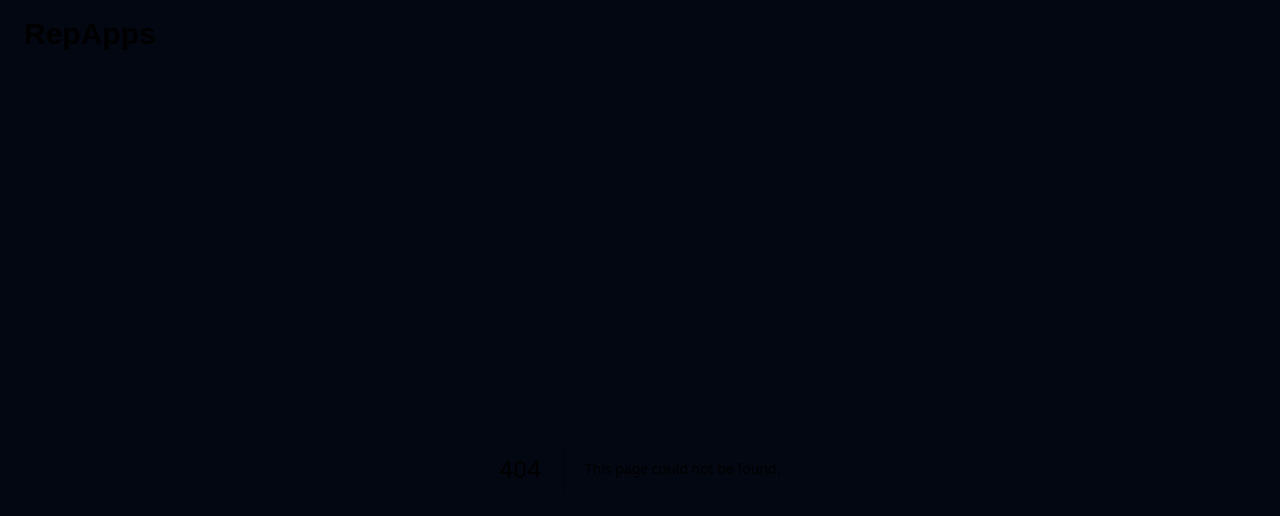
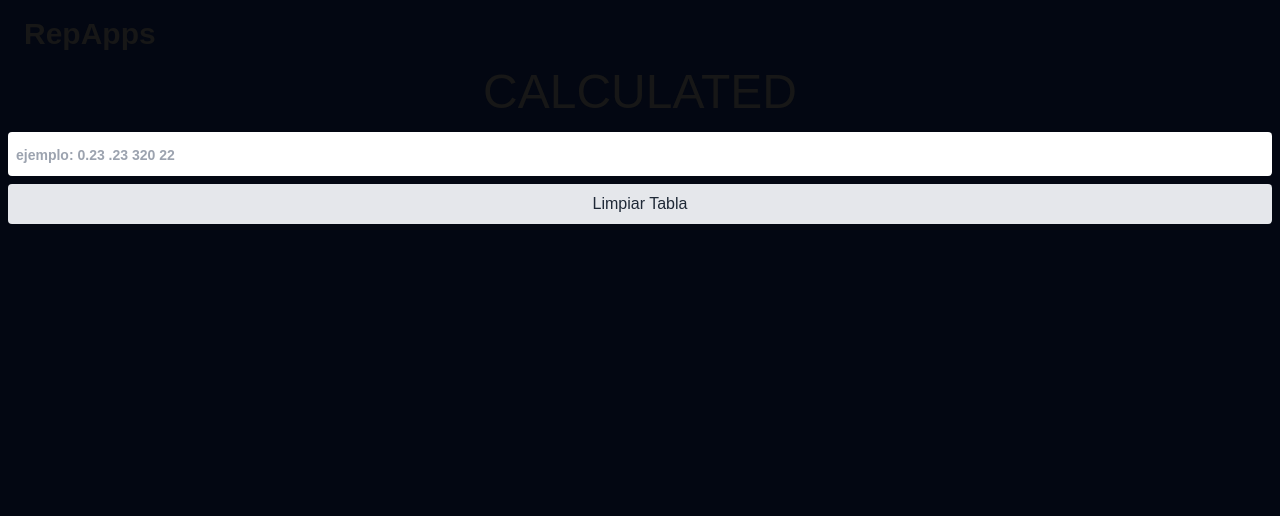
Before and after one commit to martin0590/repapps, a Next.js app: page /calculated in a window 1280 px wide. Before the commit this address had no page. Shown: the top 516 px of the page. Built offline with nearby package versions, Linux system fonts and the light colour scheme.

Commit message:
added - calculated app beta

```diff
--- /dev/null
+++ b/app/calculated/page.tsx
@@ -0,0 +1,113 @@
+"use client";
+import React, { useState } from "react";
+
+const Calculated = () => {
+  const [inputs, setInputs] = useState("");
+  const [error, setError] = useState("")
+  const [total, setTotal] = useState<{ total: number; numbers: string[], repeated?: {[number: string]: number} }>({
+    total: 0,
+    numbers: [],
+  })
+
+  const handleInput = (e: React.KeyboardEvent) => {
+    if(e.key === "Enter"){
+      if(inputs.trim().includes(" ")){
+        const numbersArr = inputs.split(" ").filter(num => num !== '');
+        const numbersArrTotal = numbersArr.reduce((a, b) => Number(a) + Number(b), 0);
+        const sumTotal = String(total.total + numbersArrTotal)
+        if(isNaN(Number(sumTotal))) {
+          setError("Uno o mas numeros estan mal")
+          return
+        }
+
+
+        setTotal({
+          total: Number(sumTotal),
+          numbers: [...total.numbers, ...numbersArr]
+        })
+      }else{
+        const sumTotal = Number(inputs) + total.total
+        if(isNaN(Number(sumTotal))) {
+          setError("Uno o mas numeros estan mal")
+          return
+        }
+        setTotal({
+          total: sumTotal,
+          numbers: [...total.numbers, inputs]
+        })
+      }
+      setError("")
+      setInputs("")
+    }
+
+  }
+
+  const handleClearTable = () => {
+    setTotal({
+      total: 0,
+      numbers: []
+    })
+  }
+
+  return (
+    <div className="flex flex-col gap-4 justify-center items-center px-2">
+      <h1 className="text-5xl uppercase">calculated</h1>
+      <section className="w-full flex flex-col gap-2">
+        <input
+          className="text-gray-800 rounded p-2 w-full text-lg font-semibold placeholder:text-sm"
+          placeholder="ejemplo: 0.23 .23 320 22"
+          value={inputs}
+          onChange={(e) => setInputs(e.target.value)}
+          type="text"
+          onKeyDown={(e) => handleInput(e)}
+        />
+        {error && <p className="text-red-500 pt-2">{error}</p> }
+
+        <div className="w-full self-center">
+          <button className="w-full bg-gray-200 hover:bg-gray-500 hover:text-gray-100 p-2 text-gray-800 rounded" onClick={handleClearTable}>Limpiar Tabla</button>
+        </div>
+      </section>
+
+
+
+      {total.numbers.length > 0 && (
+
+        <table className="table-auto border w-full text-gray-100">
+          <thead className="border">
+            <tr className="">
+              <th className="">Identificador</th>
+              <th className="">Número</th>
+              <th className="">Repetido</th>
+            </tr>
+          </thead>
+
+          <tbody className="">
+
+            {total.numbers && total.numbers.map((num, idx) => (
+              <tr key={idx}>
+                <td>
+                  <input className="w-full text-gray-100 text-center hover:bg-gray-500 cursor-pointer bg-gray-950 placeholder:text-center outline-none" name="identifier" id="identifier" placeholder="--" />
+                </td>
+                <td className="text-center text-gray-100">{num}</td>
+              </tr>
+            ))}
+
+          </tbody>
+
+          <tfoot className="border-t-[1px]">
+            <tr className="">
+              <th  >
+                TOTAL:
+              </th>
+              <th className="text-center  py-2">{total.total}</th>
+            </tr>
+          </tfoot>
+        </table>
+      )
+
+      }
+    </div>
+  );
+};
+
+export default Calculated;
--- a/components/AppCard.tsx
+++ b/components/AppCard.tsx
@@ -6,7 +6,7 @@ import React from "react";
 const AppCard = ({ url, title, image, description }: AppCardProps) => {
   return (
     <div className="w-[250px] flex flex-col gap-4 text-gray-200 rounded-lg group p-2 hover:outline outline-1 outline-gray-300">
-      <Link href={url!} target="_blank">
+      <Link href={url!}>
         <Image
           src={image}
           alt={`app ${title} image`}
```
